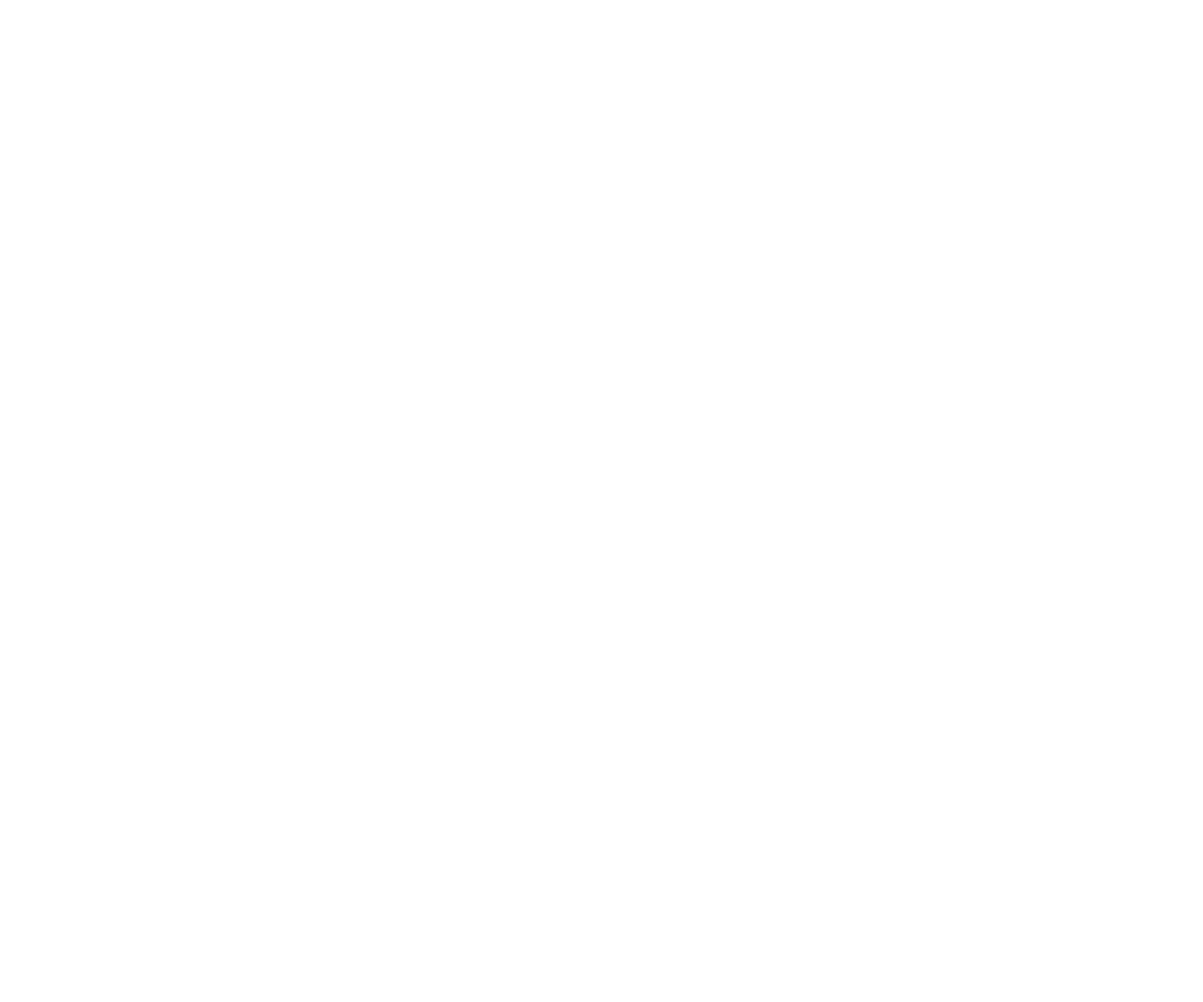
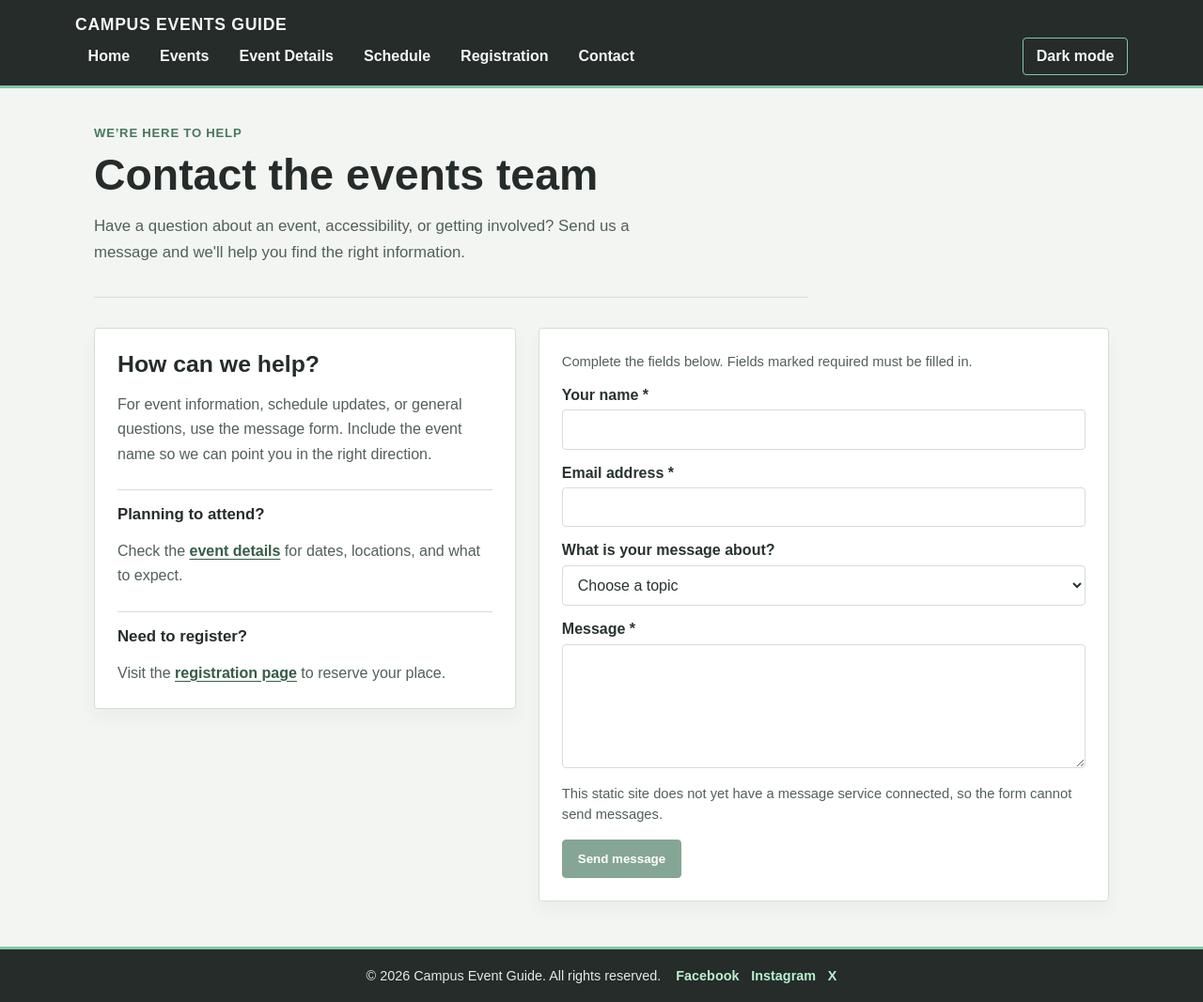
Before and after one commit to s-yaseen-s/Assigment1UI, a plain HTML site: page contact.html in a window 1280 px wide. Shown: the whole page at 94% size. Before the commit the page ends 800 px from the top, so only its background shows below. Drawn offline with Linux system fonts and the light colour scheme.

Commit message:
Finished Event, Event details and contact pages

```diff
--- a/contact.html
+++ b/contact.html
@@ -0,0 +1,90 @@
+<!DOCTYPE html>
+<html lang="en">
+<head>
+    <meta charset="UTF-8">
+    <meta name="viewport" content="width=device-width, initial-scale=1.0">
+    <title>Contact | Campus Event Guide</title>
+    <link rel="stylesheet" href="style.css">
+</head>
+<body>
+    <header class="site-header">
+        <div class="brand-wrap">
+            <span class="brand-mark">Campus Events Guide</span>
+        </div>
+        <nav class="navbar" aria-label="Main navigation">
+            <ul>
+                <li><a href="index.html">Home</a></li>
+                <li><a href="events.html">Events</a></li>
+                <li><a href="event-details.html">Event Details</a></li>
+                <li><a href="schedule.html">Schedule</a></li>
+                <li><a href="registration.html">Registration</a></li>
+                <li><a href="contact.html" aria-current="page">Contact</a></li>
+            </ul>
+            <label class="theme-toggle" for="theme-toggle">
+                <input id="theme-toggle" type="checkbox" aria-label="Toggle dark mode">
+                <span>Dark mode</span>
+            </label>
+        </nav>
+    </header>
+    <main class="content-page">
+        <section class="page-intro" aria-labelledby="contact-title">
+            <p class="eyebrow">We’re here to help</p>
+            <h1 id="contact-title">Contact the events team</h1>
+            <p>Have a question about an event, accessibility, or getting involved? Send us a message and we'll help you find the right information.</p>
+        </section>
+
+        <section class="contact-layout" aria-label="Contact information and message form">
+            <div class="contact-info">
+                <h2>How can we help?</h2>
+                <p>For event information, schedule updates, or general questions, use the message form. Include the event name so we can point you in the right direction.</p>
+                <div class="contact-note">
+                    <h3>Planning to attend?</h3>
+                    <p>Check the <a class="text-link" href="event-details.html">event details</a> for dates, locations, and what to expect.</p>
+                </div>
+                <div class="contact-note">
+                    <h3>Need to register?</h3>
+                    <p>Visit the <a class="text-link" href="registration.html">registration page</a> to reserve your place.</p>
+                </div>
+            </div>
+
+            <form class="contact-form">
+                <p class="form-note">Complete the fields below. Fields marked required must be filled in.</p>
+                <div class="form-field">
+                    <label for="contact-name">Your name <span aria-hidden="true">*</span></label>
+                    <input id="contact-name" name="name" type="text" autocomplete="name" required>
+                </div>
+                <div class="form-field">
+                    <label for="contact-email">Email address <span aria-hidden="true">*</span></label>
+                    <input id="contact-email" name="email" type="email" autocomplete="email" required>
+                </div>
+                <div class="form-field">
+                    <label for="contact-topic">What is your message about?</label>
+                    <select id="contact-topic" name="topic">
+                        <option value="">Choose a topic</option>
+                        <option value="event">An upcoming event</option>
+                        <option value="accessibility">Accessibility</option>
+                        <option value="participation">Getting involved</option>
+                        <option value="other">Something else</option>
+                    </select>
+                </div>
+                <div class="form-field">
+                    <label for="contact-message">Message <span aria-hidden="true">*</span></label>
+                    <textarea id="contact-message" name="message" rows="6" required></textarea>
+                </div>
+                <p class="form-note">This static site does not yet have a message service connected, so the form cannot send messages.</p>
+                <button class="action-link" type="button" disabled>Send message</button>
+            </form>
+        </section>
+    </main>
+    <footer class="footer">
+        <div class="footer-content">
+            <p>&copy; 2026 Campus Event Guide. All rights reserved.</p>
+            <ul class="social-links" aria-label="Social media links">
+                <li><a href="https://www.facebook.com" target="_blank" rel="noreferrer">Facebook</a></li>
+                <li><a href="https://www.instagram.com" target="_blank" rel="noreferrer">Instagram</a></li>
+                <li><a href="https://www.x.com" target="_blank" rel="noreferrer">X</a></li>
+            </ul>
+        </div>
+    </footer>
+</body>
+</html>
--- a/style.css
+++ b/style.css
@@ -134,6 +134,196 @@ img {
     margin: 0 auto;
     padding: 2.5rem 1.25rem 3rem;
     color: var(--text);
+}
+
+.content-page {
+    width: min(1120px, 100%);
+    flex: 1;
+    margin: 0 auto;
+    padding: 2.5rem 1.25rem 3rem;
+    color: var(--text);
+}
+
+.page-intro {
+    max-width: 760px;
+    padding-bottom: 2rem;
+    border-bottom: 1px solid var(--border);
+}
+
+.page-intro h1 {
+    margin: 0;
+    color: #252c2a;
+    font-size: clamp(2.2rem, 4vw, 2.9rem);
+    line-height: 1.08;
+}
+
+.page-intro > p:last-child {
+    max-width: 62ch;
+    margin: 1rem 0 0;
+    color: var(--muted);
+    font-size: 1.05rem;
+    line-height: 1.7;
+}
+
+.content-section {
+    padding: 2.5rem 0;
+    border-bottom: 1px solid var(--border);
+}
+
+.page-cta {
+    padding-top: 2rem;
+}
+
+.detail-list {
+    display: grid;
+    gap: 1.25rem;
+}
+
+.detail-card,
+.contact-info,
+.contact-form {
+    padding: 1.5rem;
+    border: 1px solid var(--border);
+    border-radius: 4px;
+    background: var(--surface);
+    box-shadow: 0 10px 18px rgba(40, 51, 46, 0.04);
+}
+
+.detail-card {
+    scroll-margin-top: 10rem;
+}
+
+.detail-heading {
+    display: flex;
+    align-items: baseline;
+    justify-content: space-between;
+    flex-wrap: wrap;
+    gap: 0.25rem 1rem;
+}
+
+.detail-heading .event-place {
+    margin: 0;
+}
+
+.detail-card h2,
+.contact-info h2 {
+    margin: 0.35rem 0 0.75rem;
+    color: #252c2a;
+    font-size: 1.55rem;
+}
+
+.detail-card > p,
+.contact-info > p,
+.contact-note p {
+    color: var(--muted);
+    line-height: 1.65;
+}
+
+.event-facts {
+    display: grid;
+    grid-template-columns: repeat(2, minmax(0, 1fr));
+    gap: 1rem;
+    margin: 1.25rem 0;
+}
+
+.event-facts div {
+    padding: 0.9rem;
+    border-left: 3px solid var(--accent-soft);
+    background: var(--surface-alt);
+}
+
+.event-facts dt {
+    color: var(--accent-strong);
+    font-weight: 700;
+}
+
+.event-facts dd {
+    margin: 0.35rem 0 0;
+    color: var(--muted);
+    line-height: 1.5;
+}
+
+.back-link {
+    margin: 1.5rem 0 0;
+}
+
+.contact-layout {
+    display: grid;
+    grid-template-columns: 0.85fr 1.15fr;
+    align-items: start;
+    gap: 1.5rem;
+    padding-top: 2rem;
+}
+
+.contact-info h2 {
+    margin-top: 0;
+}
+
+.contact-note {
+    margin-top: 1.5rem;
+    padding-top: 1rem;
+    border-top: 1px solid var(--border);
+}
+
+.contact-note h3 {
+    margin: 0;
+    color: #252c2a;
+    font-size: 1.05rem;
+}
+
+.contact-note p {
+    margin-bottom: 0;
+}
+
+.contact-form {
+    display: grid;
+    gap: 1rem;
+}
+
+.form-note {
+    margin: 0;
+    color: var(--muted);
+    font-size: 0.92rem;
+    line-height: 1.5;
+}
+
+.form-field {
+    display: grid;
+    gap: 0.4rem;
+}
+
+.form-field label {
+    color: var(--text);
+    font-weight: 700;
+}
+
+.form-field input,
+.form-field select,
+.form-field textarea {
+    width: 100%;
+    padding: 0.7rem 0.75rem;
+    border: 1px solid var(--border);
+    border-radius: 4px;
+    background: var(--surface);
+    color: var(--text);
+    font: inherit;
+}
+
+.form-field textarea {
+    resize: vertical;
+}
+
+.form-field input:focus,
+.form-field select:focus,
+.form-field textarea:focus {
+    outline: 2px solid var(--accent);
+    outline-offset: 2px;
+}
+
+.contact-form .action-link:disabled {
+    width: fit-content;
+    cursor: not-allowed;
+    opacity: 0.65;
 }
 
 .home-intro {
@@ -396,8 +586,15 @@ body:has(#theme-toggle:checked) .home-page * {
     color: #e4e9e6;
 }
 
+body:has(#theme-toggle:checked) .content-page {
+    color: #e4e9e6;
+}
+
 body:has(#theme-toggle:checked) .home-intro,
-body:has(#theme-toggle:checked) .home-section {
+body:has(#theme-toggle:checked) .home-section,
+body:has(#theme-toggle:checked) .page-intro,
+body:has(#theme-toggle:checked) .content-section,
+body:has(#theme-toggle:checked) .contact-note {
     border-color: #39463e;
 }
 
@@ -407,6 +604,22 @@ body:has(#theme-toggle:checked) .feature-copy h2,
 body:has(#theme-toggle:checked) .visit-copy h2,
 body:has(#theme-toggle:checked) .event-card h3 {
     color: #f2f5f3;
+}
+
+body:has(#theme-toggle:checked) .page-intro h1,
+body:has(#theme-toggle:checked) .detail-card h2,
+body:has(#theme-toggle:checked) .contact-info h2,
+body:has(#theme-toggle:checked) .contact-note h3 {
+    color: #f2f5f3;
+}
+
+body:has(#theme-toggle:checked) .page-intro > p:last-child,
+body:has(#theme-toggle:checked) .detail-card > p,
+body:has(#theme-toggle:checked) .contact-info > p,
+body:has(#theme-toggle:checked) .contact-note p,
+body:has(#theme-toggle:checked) .event-facts dd,
+body:has(#theme-toggle:checked) .form-note {
+    color: #c1cbc4;
 }
 
 body:has(#theme-toggle:checked) .home-intro p:not(.eyebrow),
@@ -430,6 +643,33 @@ body:has(#theme-toggle:checked) .event-card {
     background-color: #222b26;
 }
 
+body:has(#theme-toggle:checked) .detail-card,
+body:has(#theme-toggle:checked) .contact-info,
+body:has(#theme-toggle:checked) .contact-form {
+    border-color: #405047;
+    background-color: #222b26;
+}
+
+body:has(#theme-toggle:checked) .event-facts div {
+    background-color: #2b3730;
+}
+
+body:has(#theme-toggle:checked) .event-facts dt {
+    color: #b9e9ca;
+}
+
+body:has(#theme-toggle:checked) .form-field input,
+body:has(#theme-toggle:checked) .form-field select,
+body:has(#theme-toggle:checked) .form-field textarea {
+    border-color: #526158;
+    background-color: #171d19;
+    color: #e4e9e6;
+}
+
+body:has(#theme-toggle:checked) .form-field label {
+    color: #e4e9e6;
+}
+
 body:has(#theme-toggle:checked) .event-place {
     color: #aab7ae;
 }
@@ -447,9 +687,14 @@ body:has(#theme-toggle:checked) .action-link.secondary:focus-visible {
 
 @media (max-width: 760px) {
     .home-intro,
-    .feature-row {
+    .feature-row,
+    .contact-layout {
         grid-template-columns: 1fr;
         gap: 1.5rem;
+    }
+
+    .event-facts {
+        grid-template-columns: 1fr;
     }
 
     .home-intro h1 {
```
Also changed, not shown: event-details.html (+99 -0 lines), events.html (+88 -0 lines), index.html (+2 -1 lines).
